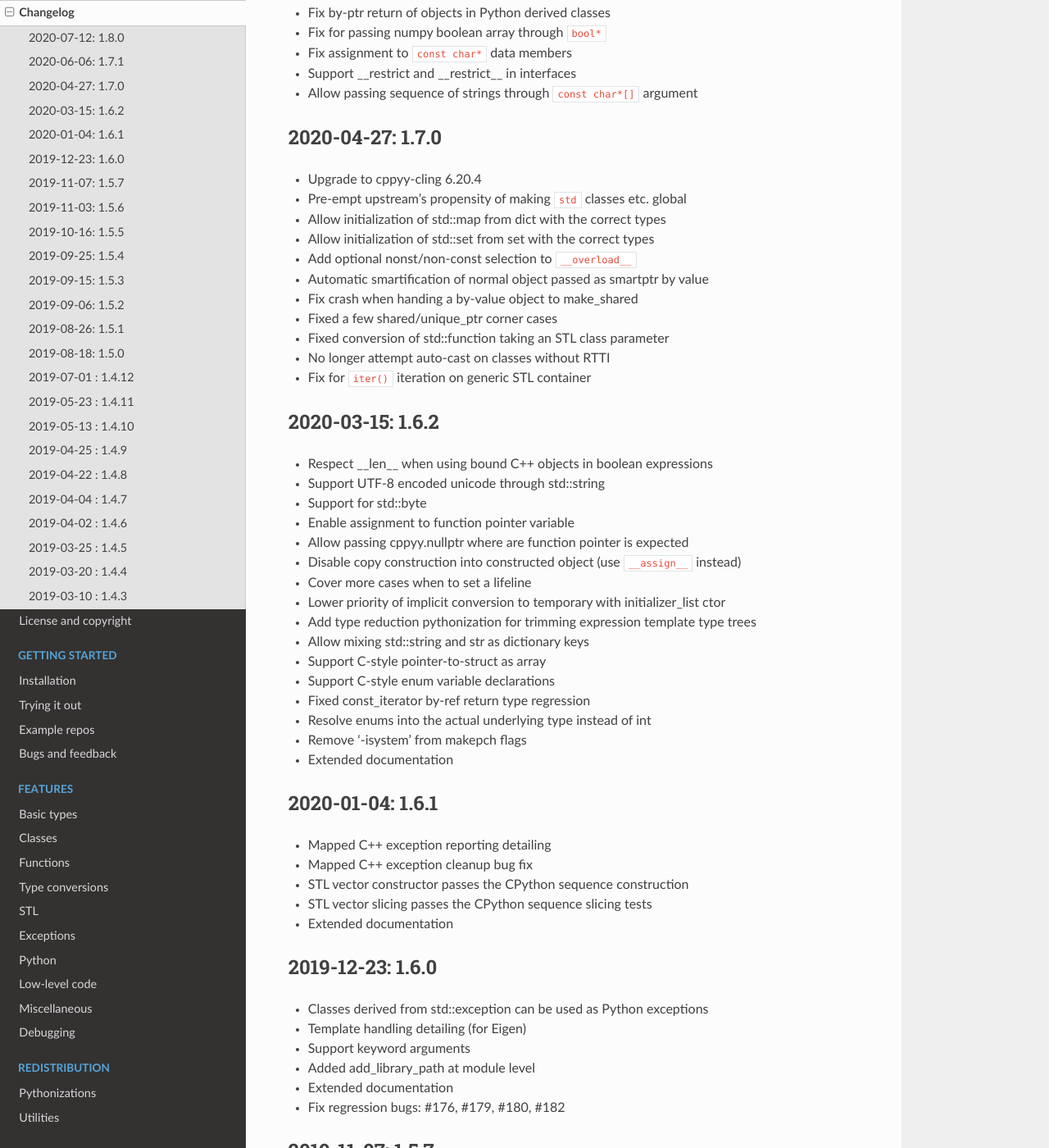
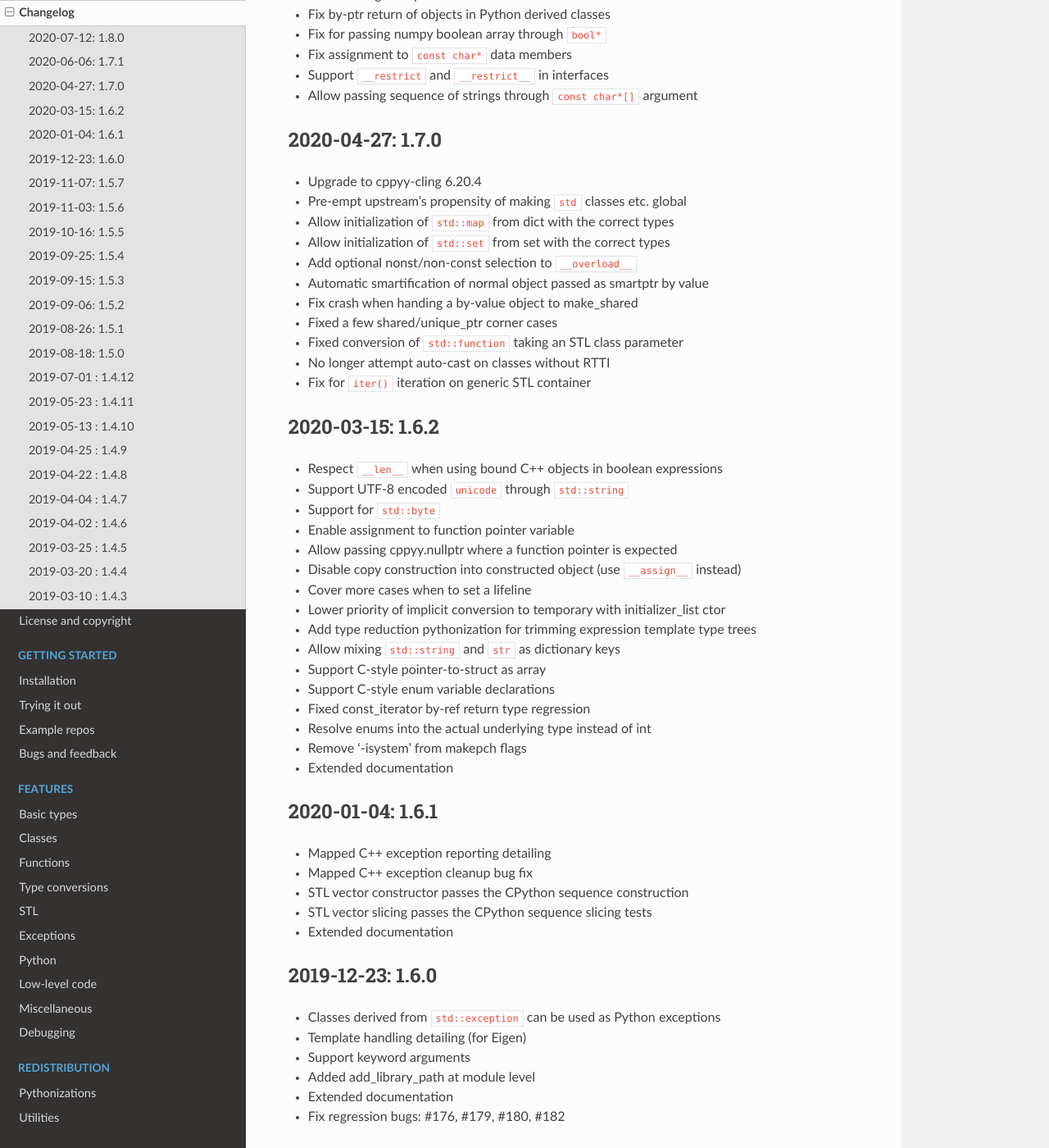
Before and after one commit to wlav/cppyy, a Sphinx documentation site: the page built from doc/source/changelog.rst, in a window 1280 px wide and 1400 px high, scrolled down 772 px. Shown: the whole window at 82% size. Built offline with Sphinx 7.4.7 and the Read the Docs theme 2.0.0, drawn with Linux system fonts in a browser that asks for light colours; some of the changed text lies outside the part shown.

Commit message:
fix typos and formatting

```diff
--- a/doc/source/changelog.rst
+++ b/doc/source/changelog.rst
@@ -16,12 +16,12 @@
 * Support mixing of Python and C++ types in global operators
 * Capture Cling error messages from cppdef and include in the Python exception
 * Add a cppexec method to evalutate statements in Cling's global scope
-* Support initialization of std::array<> from sequences
+* Support initialization of ``std::array<>`` from sequences
 * Support C++17 style initialization of common STL containers
 * Allow base classes with no virtual destructor (with warning)
 * Support const by-value returns in Python-side method overrides
 * Support for cross-language multiple inheritance of C++ bases
-* Allow for pass-by-value of std::unique_ptr through move
+* Allow for pass-by-value of ``std::unique_ptr`` through move
 * Reduced dependencies on upstream code
 * Put remaining upstream code in CppyyLegacy namespace
 
@@ -37,7 +37,7 @@
 * Fix by-ptr return of objects in Python derived classes
 * Fix for passing numpy boolean array through ``bool*``
 * Fix assignment to ``const char*`` data members
-* Support __restrict and __restrict__ in interfaces
+* Support ``__restrict`` and ``__restrict__`` in interfaces
 * Allow passing sequence of strings through ``const char*[]`` argument
 
 
@@ -46,13 +46,13 @@
 
 * Upgrade to cppyy-cling 6.20.4
 * Pre-empt upstream's propensity of making ``std`` classes etc. global
-* Allow initialization of std::map from dict with the correct types
-* Allow initialization of std::set from set with the correct types
+* Allow initialization of ``std::map`` from dict with the correct types
+* Allow initialization of ``std::set`` from set with the correct types
 * Add optional nonst/non-const selection to ``__overload__``
 * Automatic smartification of normal object passed as smartptr by value
 * Fix crash when handing a by-value object to make_shared
 * Fixed a few shared/unique_ptr corner cases
-* Fixed conversion of std::function taking an STL class parameter
+* Fixed conversion of ``std::function`` taking an STL class parameter
 * No longer attempt auto-cast on classes without RTTI
 * Fix for ``iter()`` iteration on generic STL container
 
@@ -60,16 +60,16 @@
 2020-03-15: 1.6.2
 -----------------
 
-* Respect __len__ when using bound C++ objects in boolean expressions
-* Support UTF-8 encoded unicode through std::string
-* Support for std::byte
+* Respect ``__len__`` when using bound C++ objects in boolean expressions
+* Support UTF-8 encoded ``unicode`` through ``std::string``
+* Support for ``std::byte``
 * Enable assignment to function pointer variable
-* Allow passing cppyy.nullptr where are function pointer is expected
+* Allow passing cppyy.nullptr where a function pointer is expected
 * Disable copy construction into constructed object (use ``__assign__`` instead)
 * Cover more cases when to set a lifeline
 * Lower priority of implicit conversion to temporary with initializer_list ctor
 * Add type reduction pythonization for trimming expression template type trees
-* Allow mixing std::string and str as dictionary keys
+* Allow mixing ``std::string`` and ``str`` as dictionary keys
 * Support C-style pointer-to-struct as array
 * Support C-style enum variable declarations
 * Fixed const_iterator by-ref return type regression
@@ -91,7 +91,7 @@
 2019-12-23: 1.6.0
 -----------------
 
-* Classes derived from std::exception can be used as Python exceptions
+* Classes derived from ``std::exception`` can be used as Python exceptions
 * Template handling detailing (for Eigen)
 * Support keyword arguments
 * Added add_library_path at module level
@@ -111,12 +111,12 @@
 
 * Added public C++ API for some CPyCppyy core functions (CPython only)
 * Support for char16_t/char16_t* and char32_t/char32_t*
-* Respect std::hash in __hash__
+* Respect ``std::hash`` in ``__hash__``
 * Fix iteration over vector of shared_ptr
 * Length checking on global variables of type 'signed char[N]'
-* Properly support overloaded templated with non-templated __setitem__
+* Properly support overloaded templated with non-templated ``__setitem__``
 * Support for array of const char* as C-strings
-* Enable type resolution of clang's builtin __type_pack_element
+* Enable type resolution of clang's builtin ``__type_pack_element``
 * Fix for inner class type naming when it directly declares a variable
 
 
@@ -164,7 +164,7 @@
 * Various patches to upstream's pre-compiled header generation and use
 * Instantiate templates with larger integer types if argument values require
 * Improve cppyy.interactive and partially enable it on PyPy, IPython, etc.
-* Let __overload__ be more flexible in signature matching
+* Let ``__overload__`` be more flexible in signature matching
 * Make list filtering of dir(cppyy.gbl) on Windows same as Linux/Mac
 * Extended documentation
 
@@ -181,11 +181,11 @@
 * Allow implicit conversion from a tuple of arguments
 * Data set on namespaces reflected on C++ even if data not yet bound
 * Generalized resolution of binary operators in wrapper generation
-* Proper naming of arguments in namespaces for std::function<>
+* Proper naming of arguments in namespaces for ``std::function<>``
 * Cover more cases of STL-liker iterators
-* Allow std::vector initialization with a list of constructor arguments
+* Allow ``std::vector`` initialization with a list of constructor arguments
 * Consistent naming of ``__cppname__`` to ``__cpp_name__``
-* Added __set_lifeline__ attribute to overloads
+* Added ``__set_lifeline__`` attribute to overloads
 * Fixes to the cmake fragments for Ubuntu
 * Fixes linker errors on Windows in some configurations
 * Support C++ naming of typedef of bool types
@@ -196,10 +196,10 @@
 2019-07-01 : 1.4.12
 -------------------
 
-* Automatic conversion of python functions to std::function arguments
+* Automatic conversion of python functions to ``std::function`` arguments
 * Fix for templated operators that can map to different python names
 * Fix on p3 crash when setting a detailed exception during exception handling
-* Fix lookup of std::nullopt
+* Fix lookup of ``std::nullopt``
 * Fix bug that prevented certain templated constructors from being considered
 * Support for enum values as data members on "enum class" enums
 * Support for implicit conversion when passing by-value
@@ -233,7 +233,7 @@
 2019-04-22 : 1.4.8
 ------------------
 
-* std::tuple is now iterable for return assignments w/o tie
+* ``std::tuple`` is now iterable for return assignments w/o tie
 * Support for opaque handles and typedefs of pointers to classes
 * Keep unresolved enums desugared and provide generic converters
 * Treat int8_t and uint8_t as integers (even when they are chars)
@@ -275,7 +275,7 @@
 * Allow templated free functions to be attached as methods to classes
 * Allow cross-derivation from templated classes
 * More support for 'using' declarations (methods and inner namespaces)
-* Fix overload resolution for std::set::rbegin()/rend() operator ==
+* Fix overload resolution for ``std::set::rbegin()``/``rend()`` ``operator==``
 * Fixes for bugs #61, #67
 * Several pointer truncation fixes for 64b Windows
 * Linker and lookup fixes for Windows
@@ -301,7 +301,7 @@
 * Preserve 'const' when overriding virtual functions
 * Support for by-ref (using ctypes) for function callbacks
 * Identity of nested typedef'd classes matches actual
-* Expose function pointer variables as std::function's
+* Expose function pointer variables as ``std::function``'s
 * More descriptive printout of global functions
 * Ensure that standard pch is up-to-date and that it is removed on
   uninstall
```
Also changed, not shown: other parts of doc/source/changelog.rst (+1 -1 lines).
